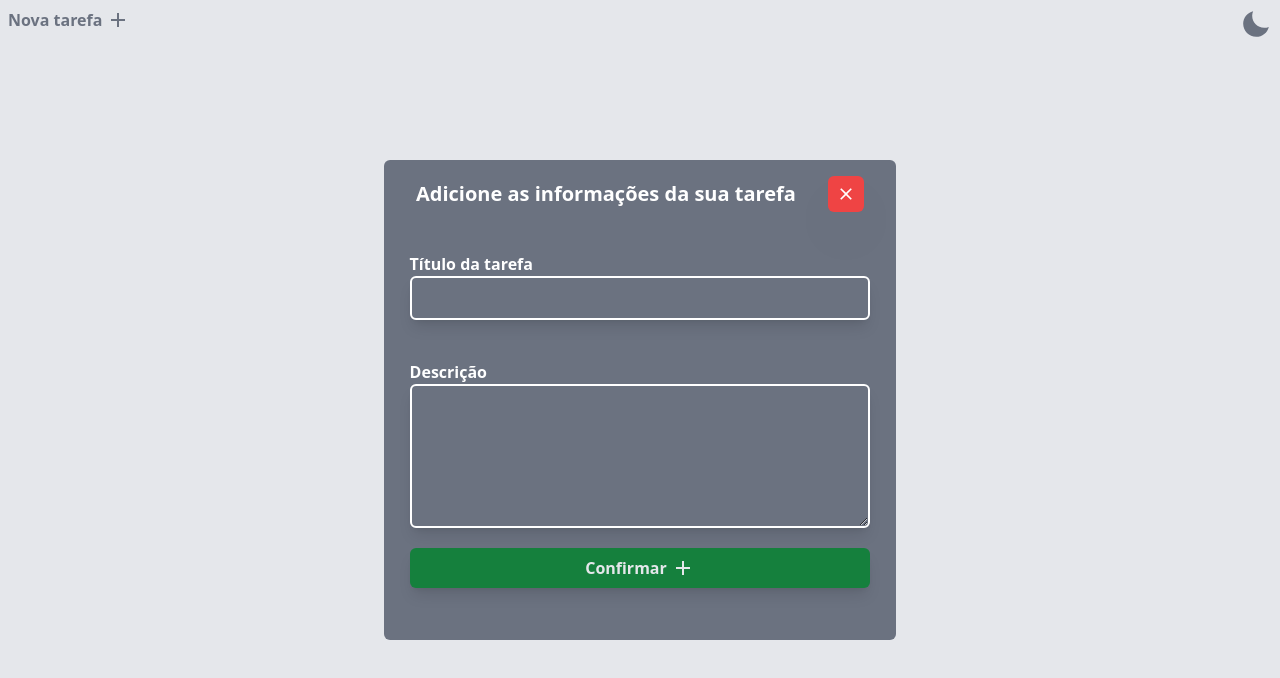
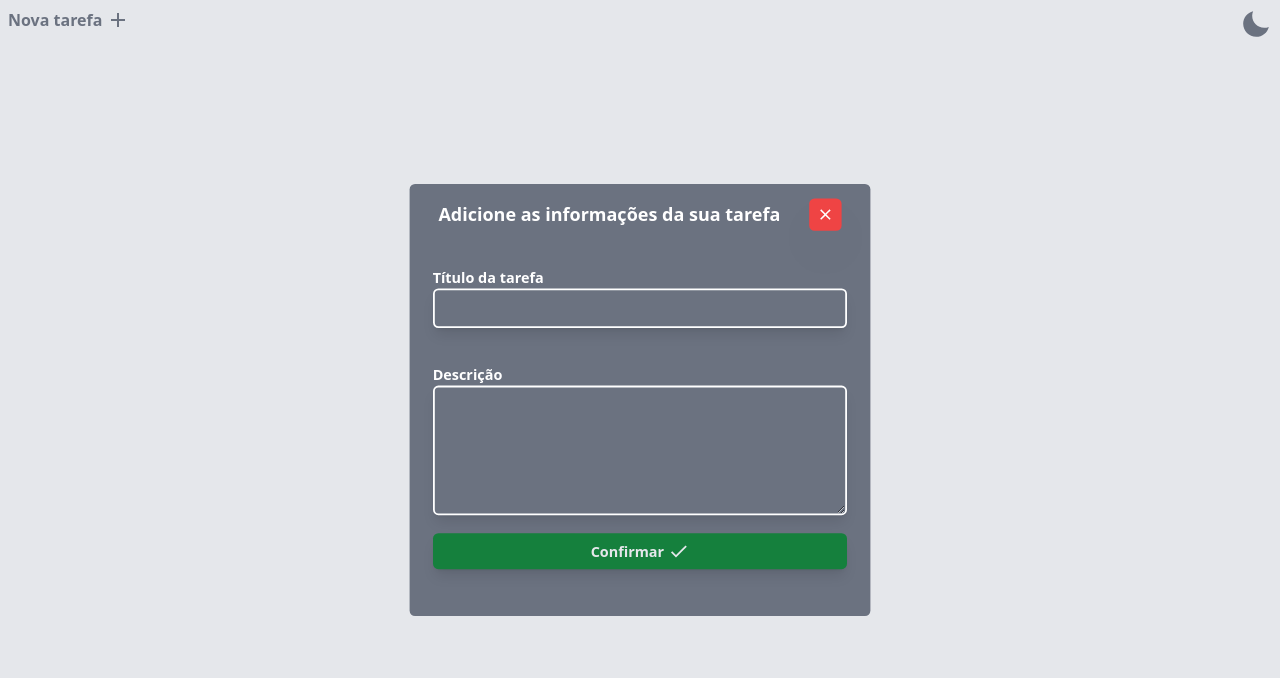
Before and after one commit to raffadias/todoapp, a React (Vite) app: page / in a window 1280 px wide. Both pictures are taken after a click on the button "Nova tarefa". Shown: the top 678 px of the page. Built offline with nearby package versions, Linux system fonts and the light colour scheme.

Commit message:
fix: disabled modal toggle button, scale animation and modal title change based on type

```diff
--- a/src/App.tsx
+++ b/src/App.tsx
@@ -32,8 +32,10 @@ export default function App() {
     flex-col transition-all ease-in-out delay-100'>
       <div className='flex items-center justify-between w-screen'>
         <button
+            disabled={modalEditVisible}
             onClick={() => toggleModalCreate()}
-            className='hover:text-gray-800 hover:dark:text-gray-800 dark:text-gray-200 text-gray-500 flex items-center
+            className='hover:text-gray-800 hover:dark:text-gray-800 dark:text-gray-200
+            text-gray-500 disabled:hover:text-gray-500 disabled:hover:dark:text-gray-200 flex items-center
             gap-1 font-semibold p-2 rounded-md transition-all ease-in-out delay-100'
           >
             Nova tarefa
--- a/src/components/Card.tsx
+++ b/src/components/Card.tsx
@@ -6,6 +6,7 @@ import { motion } from 'framer-motion';
 export function Card({id, title, description}: Card) {
 
   const toggleModalEdit = useModalStore((state) => state.toggleModalEdit);
+  const modalCreateVisible = useModalStore((state) => state.modalCreateVisible);
   const setCardInfo = useCardStore((state) => state.setCardToEdit);
 
   function handleToggleModalEdit() {
@@ -15,14 +16,14 @@ export function Card({id, title, description}: Card) {
 
   return (
     <motion.div
-      initial={{ opacity: 0 }}
-      animate={{ opacity: 1 }}
+      initial={{ scale: 0 }}
+      animate={{ scale: 1 }}
       className='h-60 min-w-[20rem] bg-gray-500 dark:bg-gray-700 m-5 rounded-lg'
     >
         <div className='w-full flex justify-between items-center p-4 text-gray-200 font-bold text-xl'>
           {title}
           <div className='cursor-pointer'>
-            <MdOutlineMoreVert size={24} onClick={handleToggleModalEdit}/>
+            <MdOutlineMoreVert size={24} onClick={handleToggleModalEdit} disabled={modalCreateVisible}/>
           </div>
         </div>
         <div className='h-40 overflow-y-auto overflow-x-hidden w-[fit-content] max-w-[20rem] card-wrap p-5 text-xl font-extralight text-gray-200'>
--- a/src/components/Modal.tsx
+++ b/src/components/Modal.tsx
@@ -1,5 +1,5 @@
 import { useState, useEffect } from "react";
-import { MdAdd, MdClose } from "react-icons/md";
+import { MdCheck, MdClose } from "react-icons/md";
 import { Input } from "./Input";
 import { motion, AnimatePresence } from 'framer-motion';
 import { useCardStore } from "../store/card";
@@ -44,15 +44,15 @@ export function Modal({ visible, closeModal, confirmAction, type }: ModalProps)
     <AnimatePresence>
       {visible && (
         <motion.main
-          initial={{ opacity: 0 }}
-          animate={{ opacity: 1 }}
-          exit={{ opacity: 0 }}
+          initial={{ scale: 0 }}
+          animate={{ scale: 0.9 }}
+          exit={{ scale: 0 }}
           className='h-screen w-screen
           absolute z-20 flex justify-center items-center'
         >
           <div className='h-[60%] w-[40%] bg-gray-500 dark:bg-gray-700 rounded-md'>
             <div className='flex justify-between items-center text-white font-bold font-sans text-xl mx-8 mt-4'>
-              Adicione as informações da sua tarefa
+              {type === 'create' ? 'Adicione' : 'Edite'} as informações da sua tarefa
               <button
                 onClick={closeModal}
                 className='bg-red-500 dark:bg-red-500 hover:bg-red-800 hover:dark:bg-red-800 text-white font-semibold p-2 rounded-md shadow-2xl transition-all delay-50'
@@ -72,7 +72,7 @@ export function Modal({ visible, closeModal, confirmAction, type }: ModalProps)
                   className='bg-green-700 hover:bg-green-800 text-gray-200 w-[90%] shadow-lg flex items-center justify-center gap-1 font-semibold p-2 rounded-md transition-all ease-in-out delay-100'
                 >
                   Confirmar
-                  <MdAdd size={24}/>
+                  <MdCheck size={24}/>
               </button>
             </div>
           </div>
```
